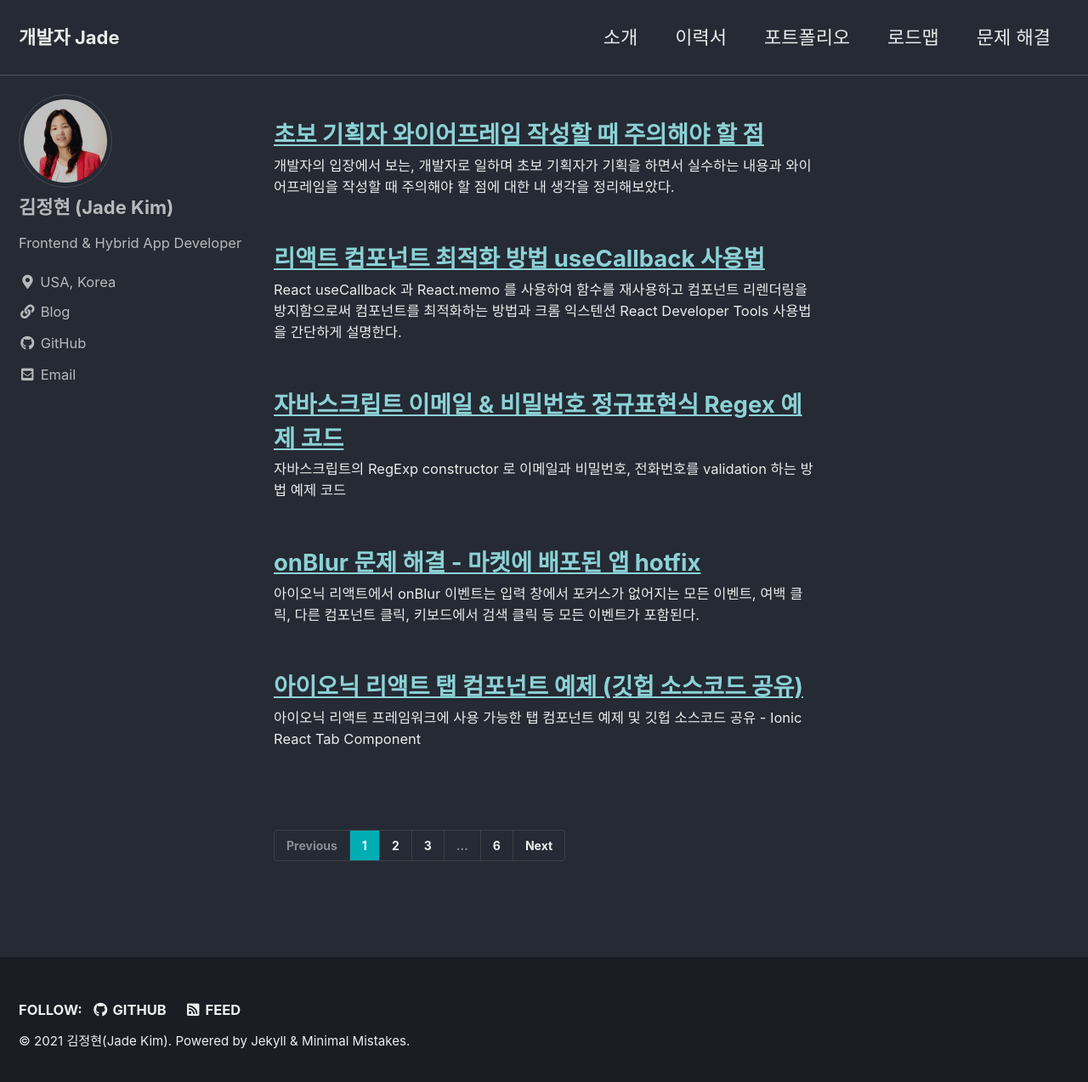
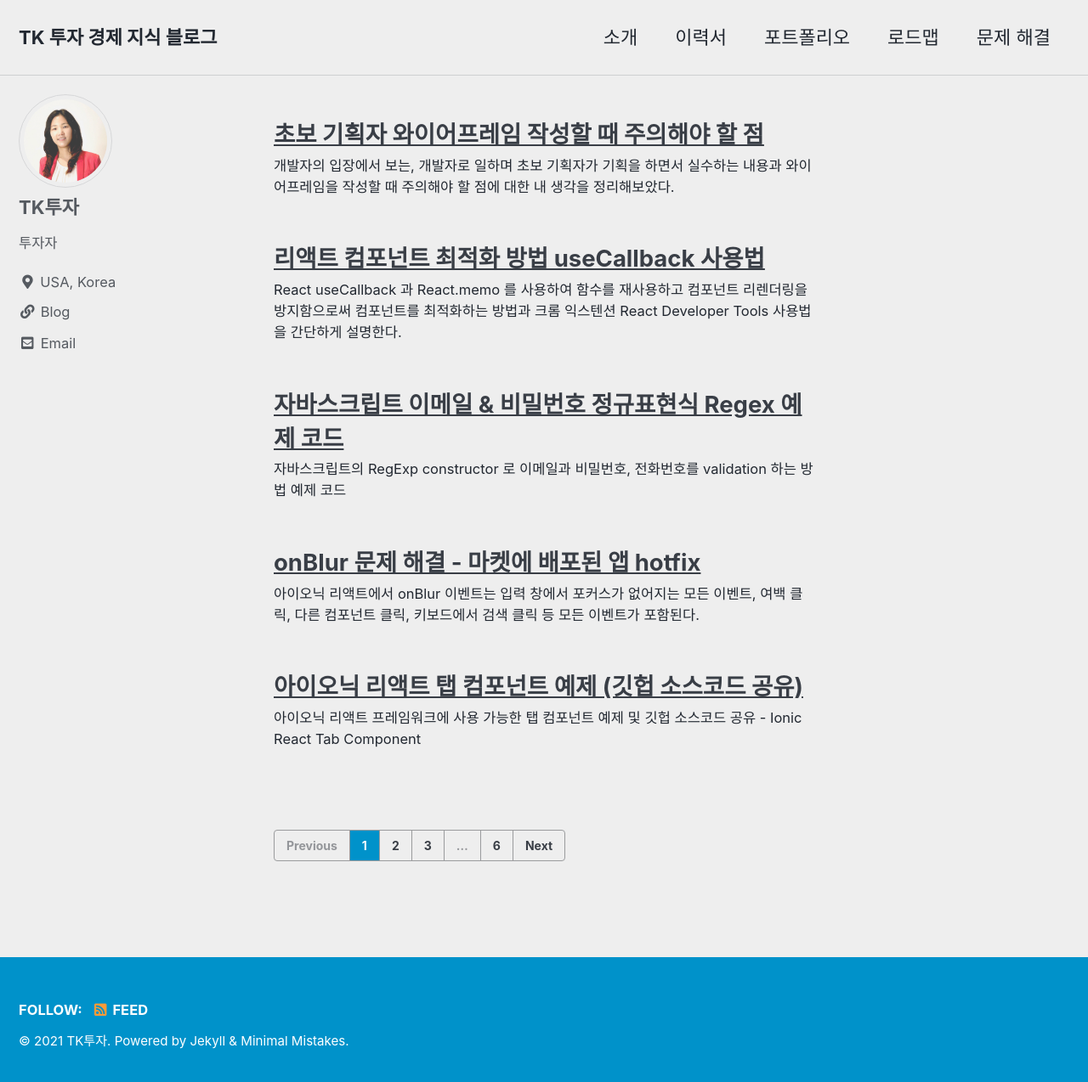
Before and after one commit to trevino-kim/github.io, a Jekyll site: the page built from index.html, in a window 1280 px wide and 1282 px high. Shown: the top 1274 px of the window at 85% size. Built offline with Jekyll 4.4.1, drawn with Linux system fonts in a browser that asks for light colours; cached includes are drawn as plain includes; the list of posts is cut into pages by our own code.

Commit message:
Update _config.yml

```diff
--- a/_config.yml
+++ b/_config.yml
@@ -12,18 +12,18 @@
 
 # theme                  : "minimal-mistakes-jekyll"
 # remote_theme           : "mmistakes/minimal-mistakes"
-minimal_mistakes_skin    : "dark" # "default" # "air", "aqua", "contrast", "dark", "dirt", "neon", "mint", "plum", "sunrise"
+minimal_mistakes_skin    : "air" # "default" # "air", "aqua", "contrast", "dark", "dirt", "neon", "mint", "plum", "sunrise"
 
 # Site Settings
 locale                   : "en-US"
-title                    : "개발자 Jade"
+title                    : "TK 투자 경제 지식 블로그"
 title_separator          : "-"
 subtitle                 : # site tagline that appears below site title in masthead
-name                     : "김정현(Jade Kim)"
-description              : "프로젝트 경험, 개발 공부 드을 기록하며 웹 개발자로 성장하는 공간"
-url                      : "https://jade-kim.github.io/" # the base hostname & protocol for your site e.g. "https://mmistakes.github.io"
+name                     : "TK투자"
+description              : "투자 경제 공부하며 투자자로 성장하는 공간"
+url                      : "https://trevino-kim.github.io/" # the base hostname & protocol for your site e.g. "https://mmistakes.github.io"
 baseurl                  : "" # the subpath of your site, e.g. "/blog"
-repository               : "Jade-Kim/Jade-Kim.github.io" # GitHub username/repo-name e.g. "mmistakes/minimal-mistakes"
+repository               : "trevino-kim/trevino-kim.github.io" # GitHub username/repo-name e.g. "mmistakes/minimal-mistakes"
 teaser                   : # path of fallback teaser image, e.g. "/assets/images/500x300.png"
 logo                     : # path of logo image to display in the masthead, e.g. "/assets/images/88x88.png"
 masthead_title           : # overrides the website title displayed in the masthead, use " " for no title
@@ -87,33 +87,33 @@ social:
 analytics:
   provider               : "google" # false # false (default), "google", "google-universal", "google-gtag", "custom"
   google:
-    tracking_id          : "UA-150901480-2"
+    tracking_id          : # "UA-150901480-2"
     anonymize_ip         : # true, false (default)
 
 
 # Site Author
 author:
-  name             : "김정현 (Jade Kim)"
+  name             : "TK투자"
   avatar           : "/assets/images/bio-photo.jpg" # path of avatar image, e.g. "/assets/images/bio-photo.jpg"
-  bio              : "Frontend & Hybrid App Developer"
+  bio              : "투자자"
   location         : "USA, Korea"
-  email            : "jadekim925@gmail.com"
+  email            : "jadekim11@gmail.com"
   links:
     # - label: "Email"
     #  icon: "fas fa-fw fa-envelope-square"
     #  url: "mailto:jadekim925@gmail.com"
     - label: "Blog"
       icon: "fas fa-fw fa-link"
-      url: "https://jade-kim.github.io/"
+      url: "https://trevino-kim.github.io/"
    # - label: "Twitter"
    #   icon: "fab fa-fw fa-twitter-square"
       # url: "https://twitter.com/"
    # - label: "Facebook"
    #   icon: "fab fa-fw fa-facebook-square"
       # url: "https://facebook.com/"
-    - label: "GitHub"
-      icon: "fab fa-fw fa-github"
-      url: "http://github.com/Jade-Kim"
+   # - label: "GitHub"
+   #   icon: "fab fa-fw fa-github"
+   #   url: "http://github.com/Trevino-Kim"
    # - label: "Instagram"
    #   icon: "fab fa-fw fa-instagram"
       # url: "https://instagram.com/"
@@ -127,9 +127,9 @@ footer:
     #- label: "Facebook"
     #  icon: "fab fa-fw fa-facebook-square"
       # url:
-    - label: "GitHub"
-      icon: "fab fa-fw fa-github"
-      url: "http://github.com/Jade-Kim"
+  #  - label: "GitHub"
+  #    icon: "fab fa-fw fa-github"
+  #    url: "http://github.com/Jade-Kim"
    # - label: "GitLab"
    #   icon: "fab fa-fw fa-gitlab"
       # url:
```
